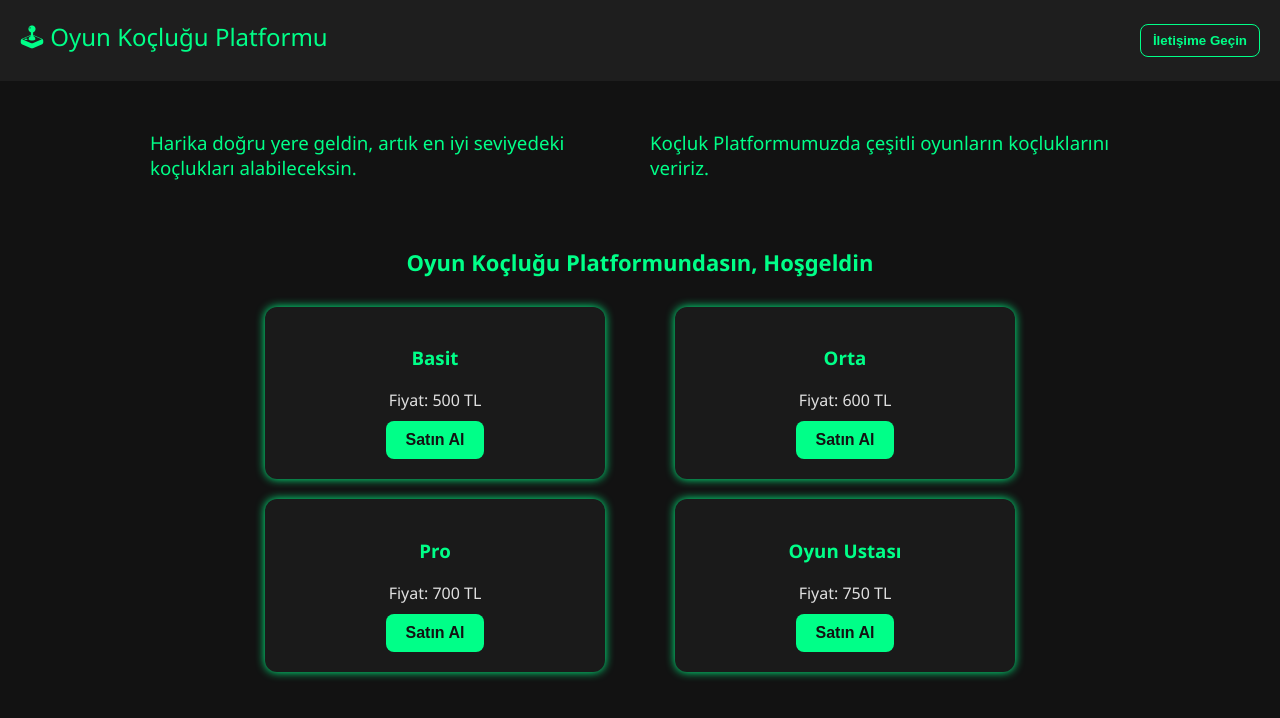
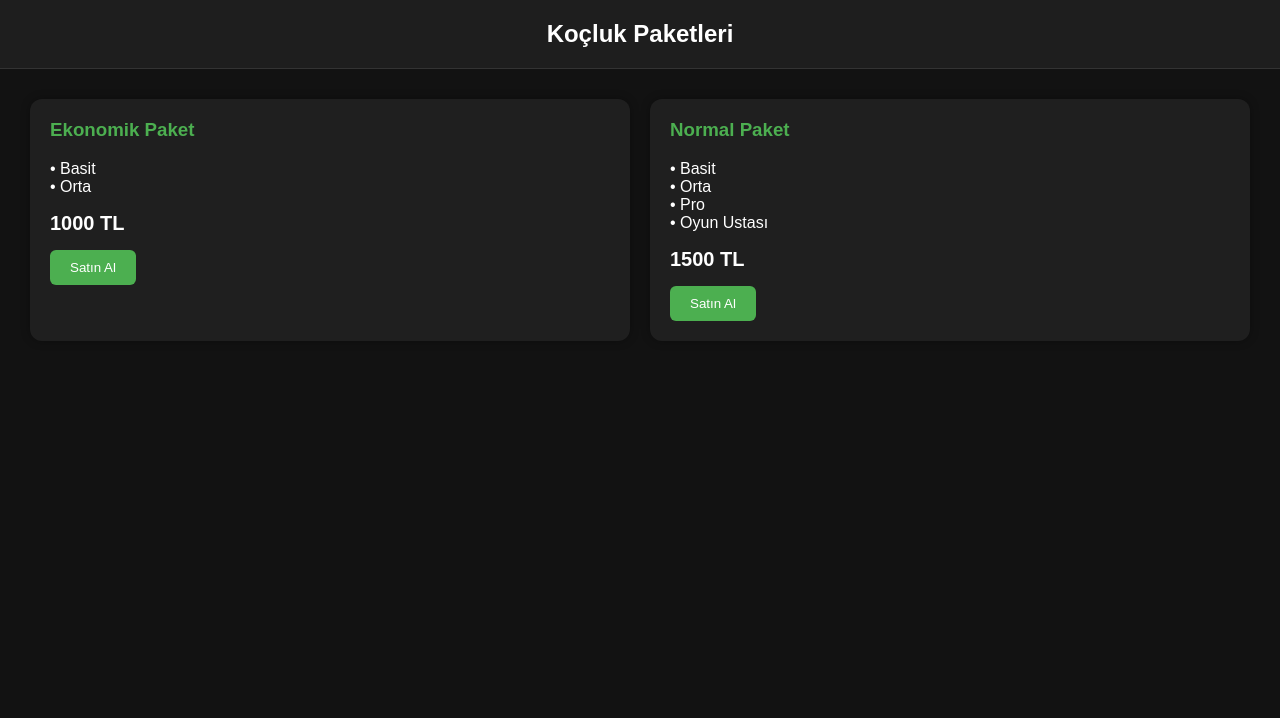
Before and after one commit to KeroRy1/GC-Game-Coaching, a Flask app: page / in a window 1280 px wide. Shown: the top 718 px of the page. Run offline with Flask 3, Linux system fonts and the light colour scheme.

Commit message:
Update index.html

```diff
--- a/templates/index.html
+++ b/templates/index.html
@@ -1,260 +1,93 @@
+
 <!DOCTYPE html>
 <html lang="tr">
 <head>
     <meta charset="UTF-8">
-    <title>Oyun Koçluğu Platformu</title>
-    <meta name="viewport" content="width=device-width, initial-scale=1">
+    <title>Koçluk Paketleri</title>
+    <meta name="viewport" content="width=device-width, initial-scale=1.0">
     <style>
         body {
+            margin: 0;
+            font-family: Arial, sans-serif;
             background-color: #121212;
-            color: #e0e0e0;
-            font-family: 'Segoe UI', sans-serif;
-            margin: 0;
-            padding: 0;
+            color: white;
         }
 
         header {
-            background-color: #1e1e1e;
+            text-align: center;
             padding: 20px;
             font-size: 24px;
-            color: #00ff88;
-            display: flex;
-            justify-content: space-between;
-            align-items: center;
+            font-weight: bold;
+            background-color: #1e1e1e;
+            border-bottom: 1px solid #333;
         }
 
-        .contact-btn {
-            background-color: transparent;
-            color: #00ff88;
-            border: 1px solid #00ff88;
-            padding: 8px 12px;
-            border-radius: 8px;
-            cursor: pointer;
-            font-weight: bold;
-        }
-
-        .contact-btn:hover {
-            background-color: #00ff88;
-            color: #121212;
-        }
-
-        .welcome-section {
+        .container {
             display: flex;
             flex-wrap: wrap;
             justify-content: space-between;
-            align-items: flex-start;
             padding: 20px;
-            max-width: 1000px;
-            margin: auto;
         }
 
-        .welcome-section div {
-            flex: 1 1 300px;
-            padding: 10px;
+        .box {
+            background-color: #1f1f1f;
+            border-radius: 12px;
+            box-shadow: 0 0 10px #00000050;
+            padding: 20px;
+            margin: 10px;
+            flex: 1;
+            min-width: 250px;
         }
 
-        .welcome-section h3 {
-            color: #00ff88;
-            font-weight: normal;
+        .box h3 {
+            color: #4caf50;
+            margin-top: 0;
         }
 
-        .intro-text {
-            text-align: center;
-            margin-top: 10px;
+        .price {
+            font-size: 20px;
+            font-weight: bold;
+            color: #fff;
         }
 
-        .intro-text h2 {
-            color: #00ff88;
-            font-size: 22px;
-        }
-
-        .package-list {
-            max-width: 800px;
-            margin: 30px auto;
-            display: flex;
-            flex-wrap: wrap;
-            justify-content: space-around;
-            gap: 20px;
-        }
-
-        .package {
-            background-color: #1a1a1a;
-            padding: 20px;
-            border-radius: 12px;
-            box-shadow: 0 0 10px #00ff88;
-            width: 300px;
-            text-align: center;
-        }
-
-        .package h3 {
-            color: #00ff88;
-        }
-
-        .package p {
-            margin: 10px 0;
-        }
-
-        .package button {
-            background-color: #00ff88;
-            color: #121212;
+        .button {
+            margin-top: 15px;
             padding: 10px 20px;
+            background-color: #4caf50;
+            color: white;
             border: none;
-            border-radius: 8px;
-            font-size: 16px;
-            font-weight: bold;
+            border-radius: 6px;
             cursor: pointer;
         }
 
-        .package button:hover {
-            background-color: #00cc66;
-        }
-
-        /* Modal */
-        .modal {
-            display: none;
-            position: fixed;
-            z-index: 999;
-            left: 0;
-            top: 0;
-            width: 100%;
-            height: 100%;
-            overflow: auto;
-            background-color: rgba(0,0,0,0.85);
-        }
-
-        .modal-content {
-            background-color: #1e1e1e;
-            margin: 10% auto;
-            padding: 20px;
-            border: 1px solid #00ff88;
-            border-radius: 12px;
-            width: 90%;
-            max-width: 400px;
-        }
-
-        .modal-content h3 {
-            color: #00ff88;
-            text-align: center;
-        }
-
-        .modal-content label, select, input {
-            display: block;
-            width: 100%;
-            margin-top: 10px;
-            padding: 8px;
-            background-color: #262626;
-            color: #00ff88;
-            border: 1px solid #00ff88;
-            border-radius: 6px;
-        }
-
-        .modal-content button {
-            margin-top: 15px;
-        }
-
-        .close {
-            color: #ccc;
-            float: right;
-            font-size: 24px;
-            font-weight: bold;
-            cursor: pointer;
-        }
-
-        .close:hover {
-            color: red;
-        }
-
-        @media (max-width: 600px) {
-            .welcome-section {
+        @media screen and (max-width: 768px) {
+            .container {
                 flex-direction: column;
-                text-align: center;
+                align-items: center;
             }
         }
     </style>
 </head>
 <body>
 
-<header>
-    🕹 Oyun Koçluğu Platformu
-    <button class="contact-btn" onclick="alert('İletişim: +90 505 571 94 17')">İletişime Geçin</button>
-</header>
+<header>Koçluk Paketleri</header>
 
-<div class="welcome-section">
-    <div class="left">
-        <h3>Harika doğru yere geldin, artık en iyi seviyedeki koçlukları alabileceksin.</h3>
+<div class="container">
+    {% for key, pack in packages.items() %}
+    <div class="box">
+        <h3>{{ pack.name }}</h3>
+        <p>
+            {% for level in pack.levels %}
+                • {{ level }}<br>
+            {% endfor %}
+        </p>
+        <div class="price">{{ pack.price }} TL</div>
+        <a href="{{ url_for('buy', package_key=key) }}">
+            <button class="button">Satın Al</button>
+        </a>
     </div>
-    <div class="right">
-        <h3>Koçluk Platformumuzda çeşitli oyunların koçluklarını veririz.</h3>
-    </div>
+    {% endfor %}
 </div>
-
-<div class="intro-text">
-    <h2>Oyun Koçluğu Platformundasın, Hoşgeldin</h2>
-</div>
-
-<div class="package-list">
-    <div class="package">
-        <h3>Basit</h3>
-        <p>Fiyat: 500 TL</p>
-        <button onclick="openModal('Basit')">Satın Al</button>
-    </div>
-    <div class="package">
-        <h3>Orta</h3>
-        <p>Fiyat: 600 TL</p>
-        <button onclick="openModal('Orta')">Satın Al</button>
-    </div>
-    <div class="package">
-        <h3>Pro</h3>
-        <p>Fiyat: 700 TL</p>
-        <button onclick="openModal('Pro')">Satın Al</button>
-    </div>
-    <div class="package">
-        <h3>Oyun Ustası</h3>
-        <p>Fiyat: 750 TL</p>
-        <button onclick="openModal('Oyun Ustası')">Satın Al</button>
-    </div>
-</div>
-
-<!-- Modal -->
-<div id="purchaseModal" class="modal">
-    <div class="modal-content">
-        <span class="close" onclick="closeModal()">&times;</span>
-        <h3>Koçluk Bilgileri</h3>
-        <form action="/checkout" method="POST">
-            <input type="hidden" id="selectedPackage" name="package">
-            <label for="game">Oyun Seç:</label>
-            <select name="game" required>
-                <option value="Valorant">Valorant</option>
-                <option value="LoL">League of Legends</option>
-                <option value="CS2">CS2</option>
-                <option value="Apex">Apex</option>
-            </select>
-
-            <label for="time">Saat Seç (08:00 - 19:00):</label>
-            <input type="time" name="time" min="08:00" max="19:00" required>
-
-            <button type="submit">Ödeme Yap</button>
-        </form>
-    </div>
-</div>
-
-<script>
-    function openModal(pkg) {
-        document.getElementById('purchaseModal').style.display = 'block';
-        document.getElementById('selectedPackage').value = pkg;
-    }
-
-    function closeModal() {
-        document.getElementById('purchaseModal').style.display = 'none';
-    }
-
-    window.onclick = function(event) {
-        const modal = document.getElementById('purchaseModal');
-        if (event.target == modal) {
-            modal.style.display = 'none';
-        }
-    }
-</script>
 
 </body>
 </html>
```
